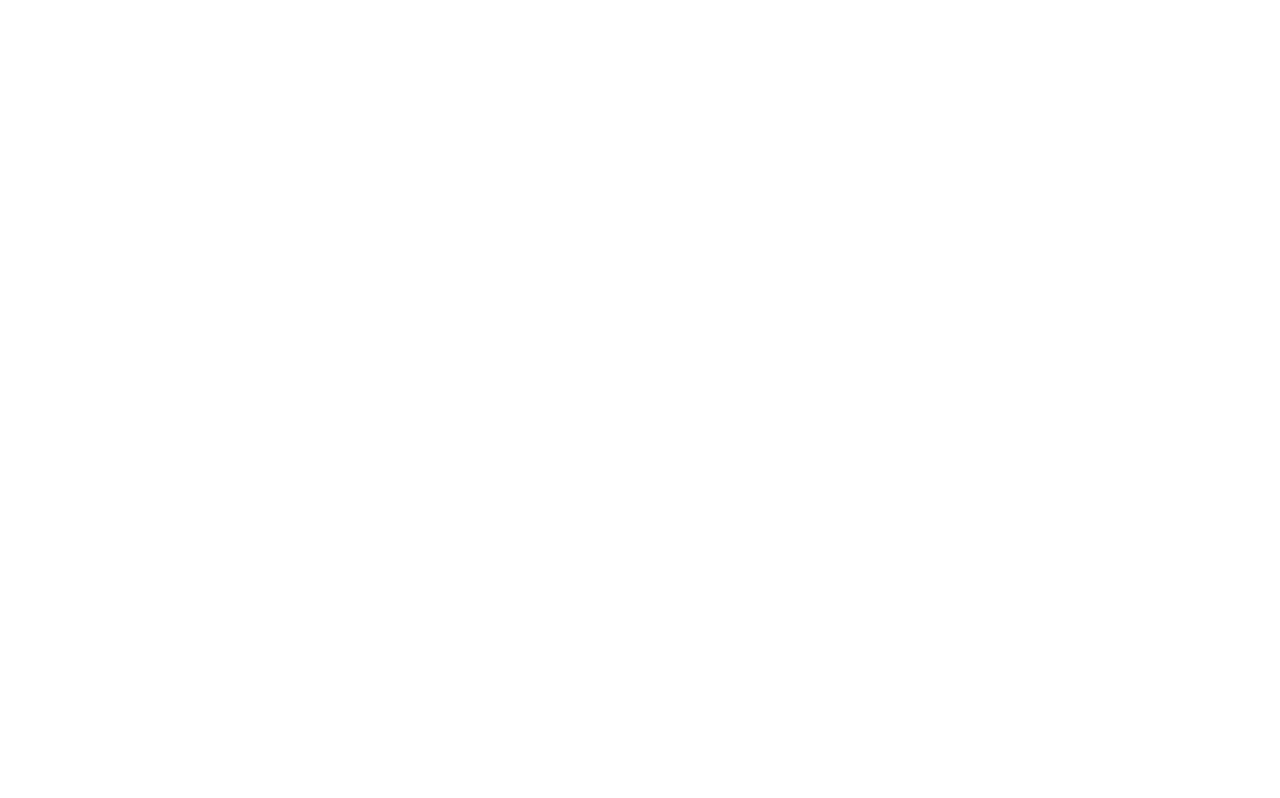
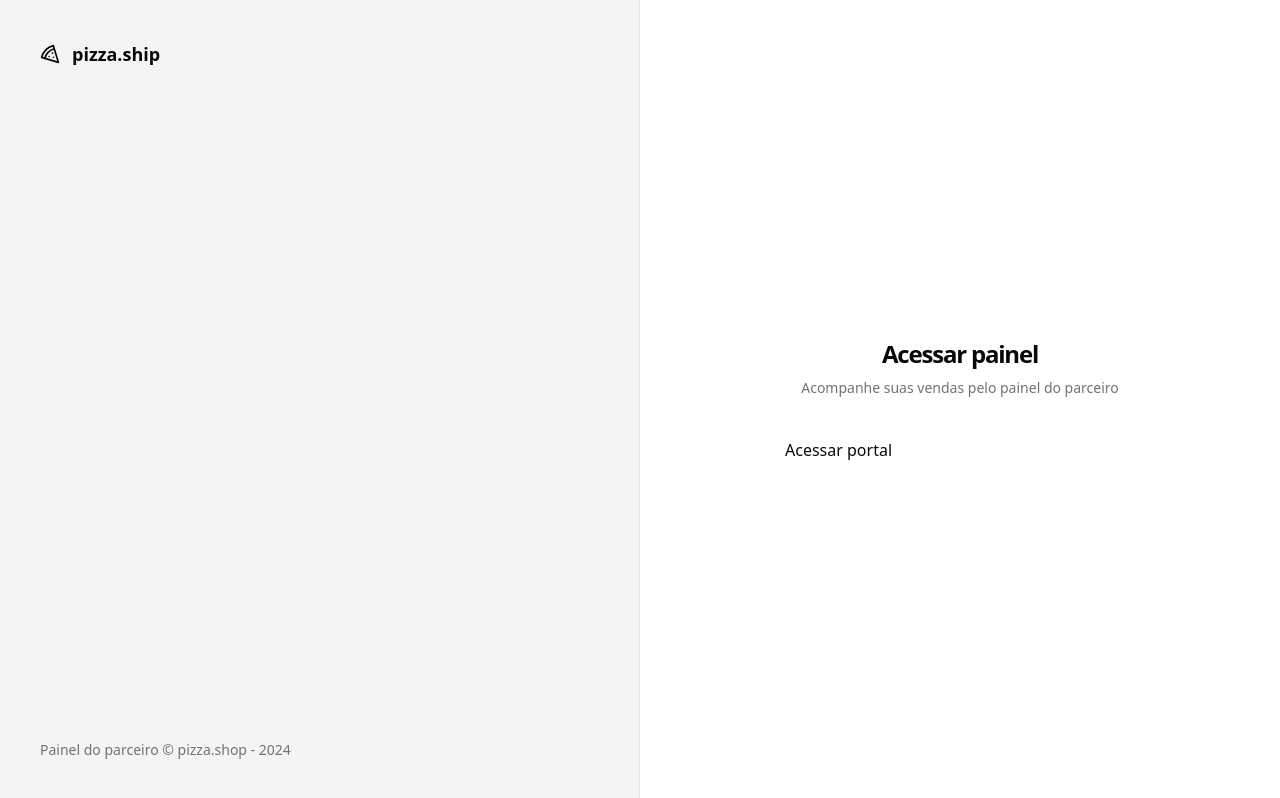
Before and after one commit to IzaelGomes/pizza-shop, a React (Vite) app: page /sign-in in a window 1280 px wide. Built offline with nearby package versions, Linux system fonts and the light colour scheme.

Commit message:
feat: login page

```diff
--- a/package.json
+++ b/package.json
@@ -20,6 +20,7 @@
     "match-sorter": "^6.3.3",
     "react": "^18.2.0",
     "react-dom": "^18.2.0",
+    "react-helmet-async": "^2.0.4",
     "react-router-dom": "^6.21.3",
     "sort-by": "^1.2.0",
     "tailwind-merge": "^2.2.1",
@@ -28,8 +29,8 @@
   "devDependencies": {
     "@rocketseat/eslint-config": "^2.1.0",
     "@types/node": "^20.11.6",
-    "@types/react": "^18.2.43",
-    "@types/react-dom": "^18.2.17",
+    "@types/react": "^18.2.48",
+    "@types/react-dom": "^18.2.18",
     "@vitejs/plugin-react": "^4.2.1",
     "autoprefixer": "^10.4.17",
     "eslint": "^8.56.0",
--- a/src/App.tsx
+++ b/src/App.tsx
@@ -1,9 +1,15 @@
 import './global.css'
 
+import { Helmet, HelmetProvider } from 'react-helmet-async'
 import { RouterProvider } from 'react-router-dom'
 
 import { router } from './routes'
 
 export function App() {
-  return <RouterProvider router={router} />
+  return (
+    <HelmetProvider>
+      <Helmet titleTemplate="%s | pizza.shop" />
+      <RouterProvider router={router} />
+    </HelmetProvider>
+  )
 }
--- /dev/null
+++ b/src/pages/_layouts/app.tsx
@@ -0,0 +1,13 @@
+import { Outlet } from 'react-router-dom'
+
+export const AppLayout = () => {
+  return (
+    <div>
+      <h1>Cabeçalho</h1>
+
+      <div>
+        <Outlet />
+      </div>
+    </div>
+  )
+}
--- /dev/null
+++ b/src/pages/_layouts/auth.tsx
@@ -0,0 +1,22 @@
+import { Pizza } from 'lucide-react'
+import { Outlet } from 'react-router-dom'
+
+export const AuthLayout = () => {
+  return (
+    <div className="grid min-h-screen grid-cols-2 ">
+      <div className="flex h-full flex-col justify-between border-r border-foreground/5 bg-muted p-10 text-muted-foreground">
+        <div className="flex items-center gap-3 text-lg font-medium text-foreground">
+          <Pizza className="h-5 w-5" />
+          <span className="font-semibold">pizza.ship</span>
+        </div>
+        <footer className="text-sm ">
+          Painel do parceiro &copy; pizza.shop - {new Date().getFullYear()}
+        </footer>
+      </div>
+
+      <div className="flex flex-col items-center justify-center">
+        <Outlet />
+      </div>
+    </div>
+  )
+}
--- a/src/pages/app/dashboard.tsx
+++ b/src/pages/app/dashboard.tsx
@@ -1,5 +1,10 @@
-import React from 'react'
+import { Helmet } from 'react-helmet-async'
 
 export const Dashboard = () => {
-  return <div>dashboard</div>
+  return (
+    <div>
+      <Helmet title="Dashboard" />
+      <h1>Dashborad</h1>
+    </div>
+  )
 }
--- a/src/pages/auth/sign-in.tsx
+++ b/src/pages/auth/sign-in.tsx
@@ -1,5 +1,27 @@
 import React from 'react'
+import { Helmet } from 'react-helmet-async'
 
 export const SignIn = () => {
-  return <div></div>
+  return (
+    <>
+      <Helmet title="Login" />
+      <div className="p-8">
+        <div className="flex w-[350px] flex-col justify-center gap-6">
+          <div className="flex flex-col gap-2 text-center">
+            <h1 className="font text-2xl font-semibold tracking-tighter">
+              Acessar painel
+            </h1>
+            <p className="text-sm text-muted-foreground">
+              Acompanhe suas vendas pelo painel do parceiro
+            </p>
+          </div>
+
+          <form className="space-y-4">
+            <div className="space-y-2"></div>
+            <button type="submit">Acessar portal</button>
+          </form>
+        </div>
+      </div>
+    </>
+  )
 }
```
Also changed, not shown: src/routes.tsx (+13 -3 lines), 1 other file (tests, documents, lock files or other folders).
